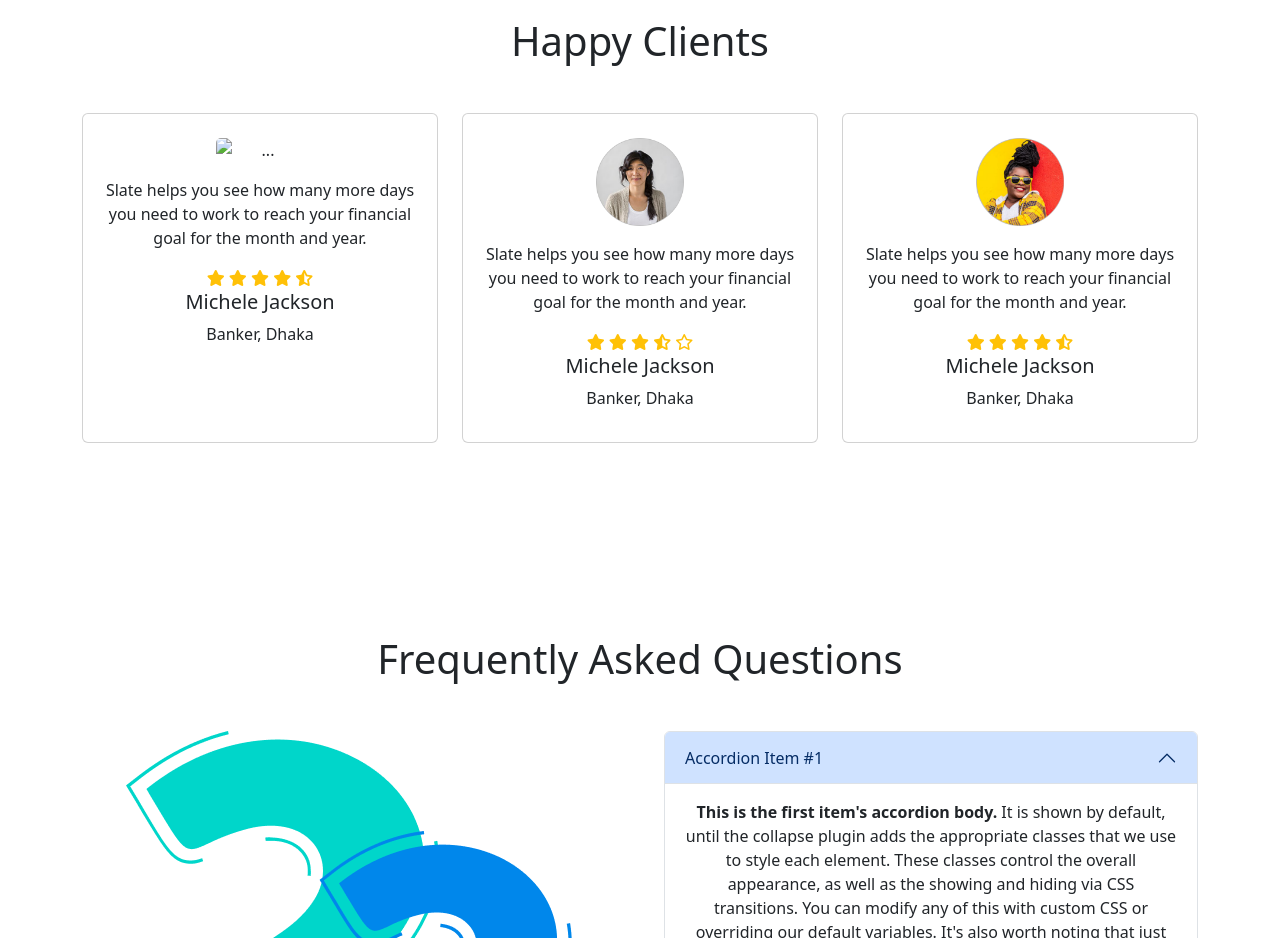
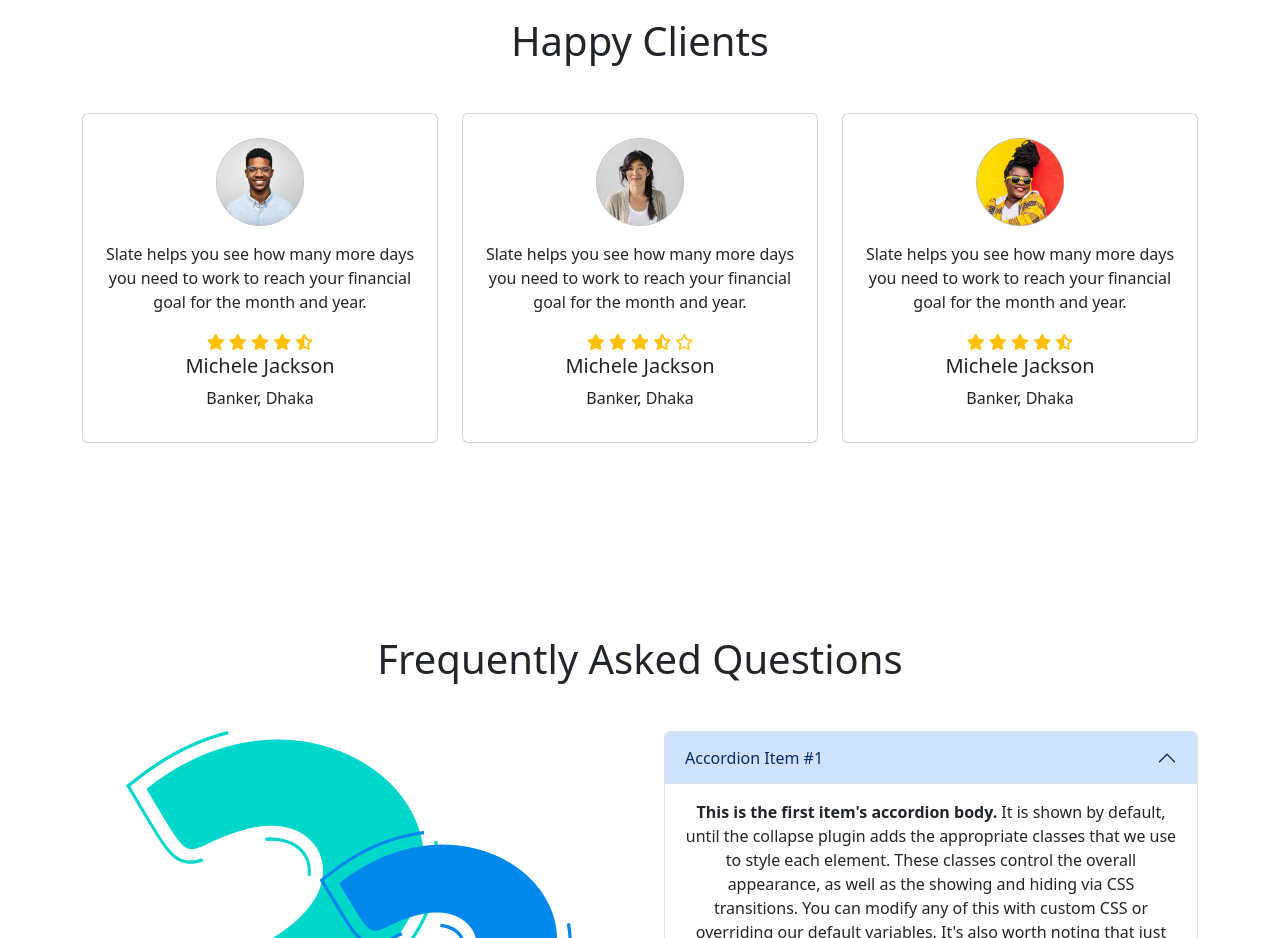
Before and after one commit to robiul1hossen/bike-point, a plain HTML site: page index.html in a window 1280 px wide. Shown: the part 1860-2798 px from the top of the page. Drawn offline with nearby package versions, Linux system fonts and the light colour scheme; the site is published under a folder, as on GitHub Pages, so addresses that start at the root find nothing.

Commit message:
images updated

```diff
--- a/index.html
+++ b/index.html
@@ -217,7 +217,7 @@
         <div class="row row-cols-1 row-cols-md-3 g-4">
           <div class="col">
             <div class="card h-100">
-              <img src="/images/user-1.png" class="card-img-top w-25 mx-auto mt-4" alt="..." />
+              <img src="./images/user-1.png" class="card-img-top w-25 mx-auto mt-4" alt="..." />
               <div class="card-body">
                 <p class="card-text">
                   Slate helps you see how many more days you need to work to reach your financial goal for the
```
